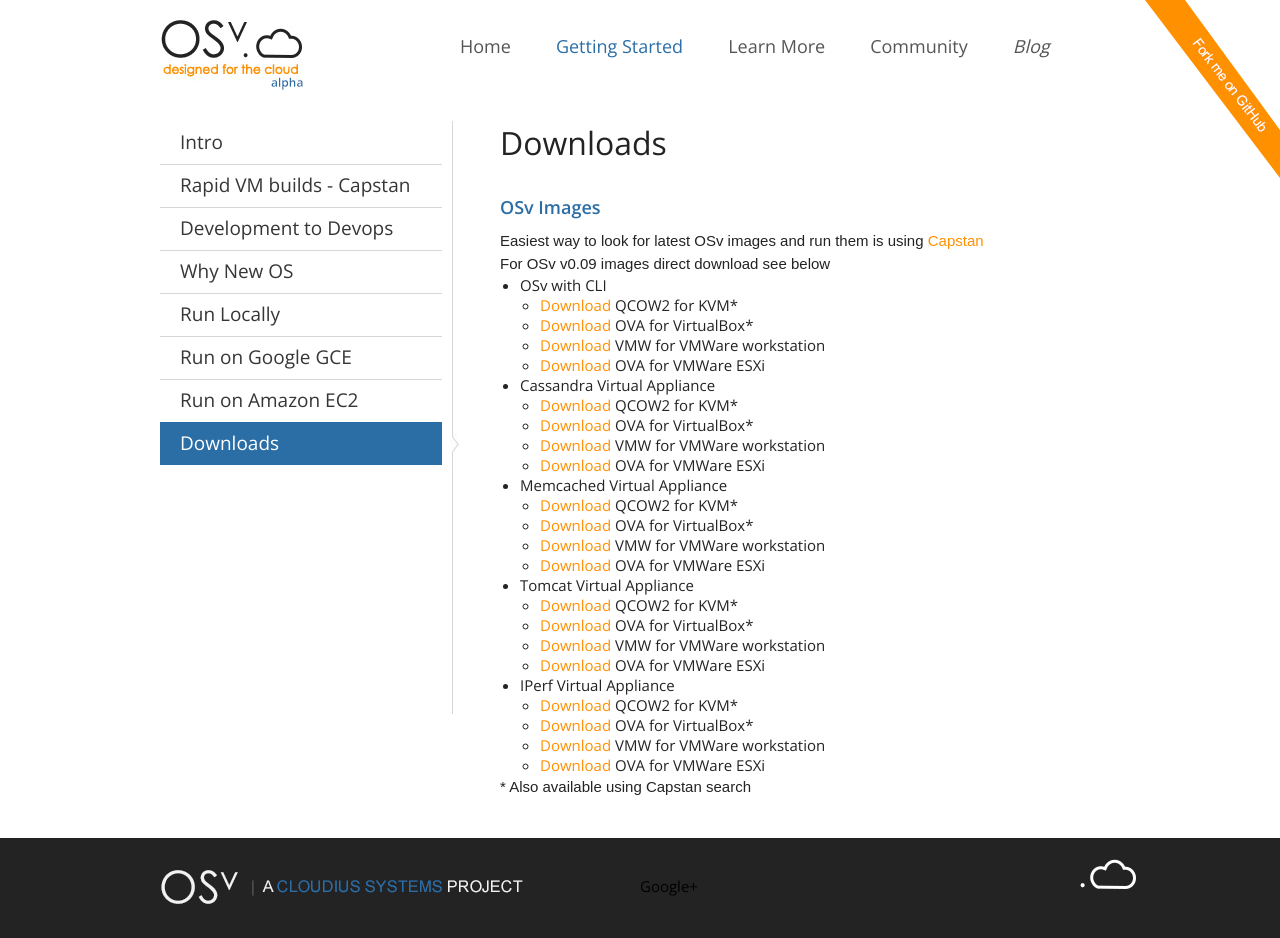
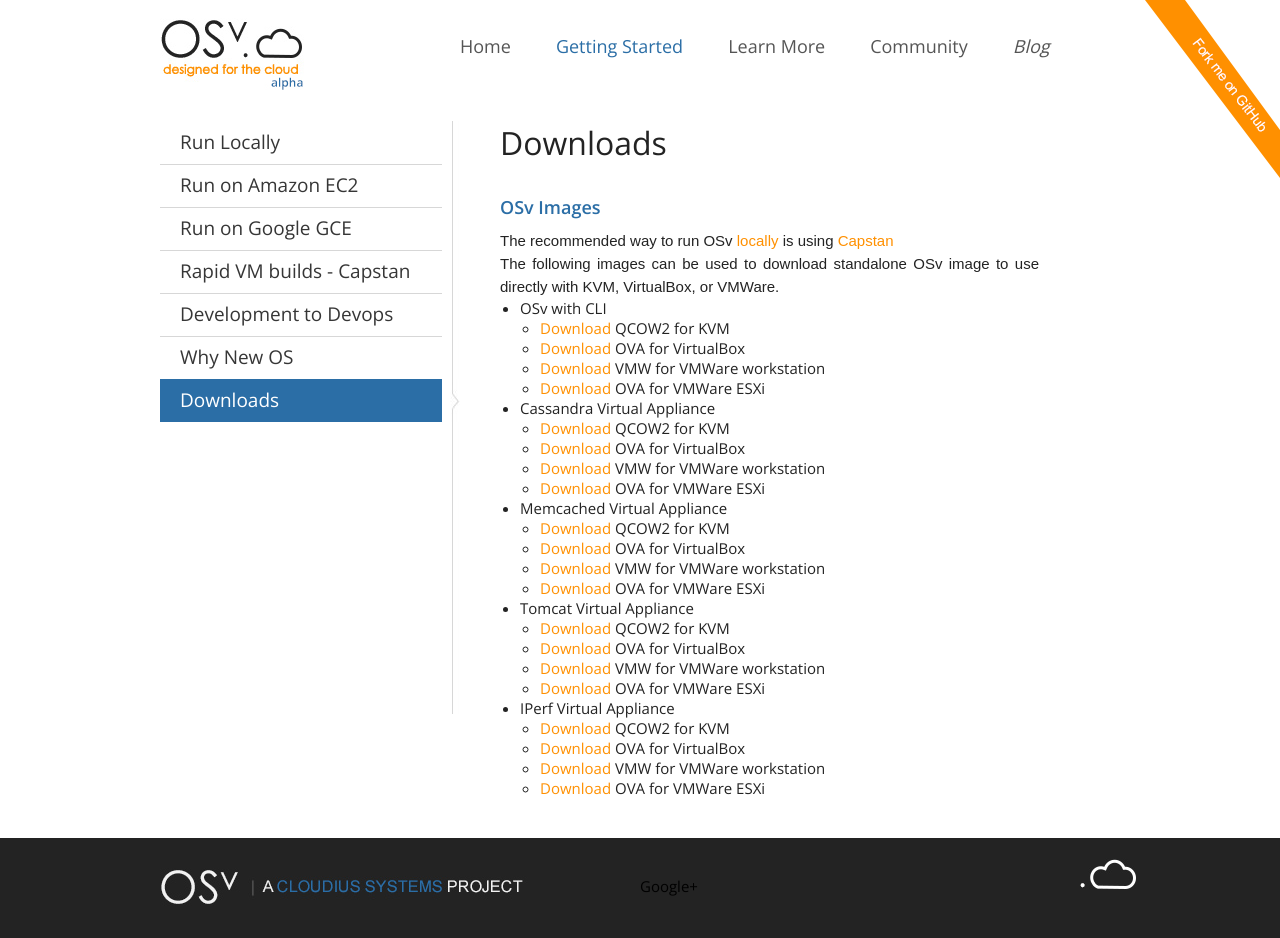
Before and after one commit to osv-io/osv-io.github.io, a Jekyll site: the page built from _posts/started/0000-01-20-downloads.md, in a window 1280 px wide. Built offline with Jekyll 4.4.1, drawn with Linux system fonts in a browser that asks for light colours.

Commit message:
update run locally to install and run Capstan

```diff
--- a/_posts/started/0000-01-20-downloads.md
+++ b/_posts/started/0000-01-20-downloads.md
@@ -22,42 +22,45 @@ cassandra: http://downloads.osv.io.s3.amazonaws.com/cloudius/osv-cassandra/osv-c
 ---
 
 ### OSv Images
-Easiest way to look for latest OSv images and run them is using [Capstan](/capstan)
+The recommended way to run OSv [locally](/run-locally)
+is using [Capstan](/capstan)
 
-For OSv v0.09 images direct download see below
+
+The following images can be used to download standalone OSv image to
+use directly with KVM, VirtualBox, or VMWare.
+
+<!--more-->
 
 * OSv with CLI
-  * [Download]({{page.osv}}{{page.qcow}}) QCOW2 for KVM*
-  * [Download]({{page.osv}}{{page.vbox}}) OVA for VirtualBox*
+  * [Download]({{page.osv}}{{page.qcow}}) QCOW2 for KVM
+  * [Download]({{page.osv}}{{page.vbox}}) OVA for VirtualBox
   * [Download]({{page.osv}}{{page.vmw}}) VMW for VMWare workstation
   * [Download]({{page.osv}}{{page.esx}}) OVA for VMWare ESXi
 
 
 * Cassandra Virtual Appliance
-  * [Download]({{page.cassandra}}{{page.qcow}}) QCOW2 for KVM*
-  * [Download]({{page.cassandra}}{{page.vbox}}) OVA for VirtualBox*
+  * [Download]({{page.cassandra}}{{page.qcow}}) QCOW2 for KVM
+  * [Download]({{page.cassandra}}{{page.vbox}}) OVA for VirtualBox
   * [Download]({{page.cassandra}}{{page.vmw}}) VMW for VMWare workstation
   * [Download]({{page.cassandra}}{{page.esx}}) OVA for VMWare ESXi
 
 
 * Memcached Virtual Appliance
-  * [Download]({{page.mem}}{{page.qcow}}) QCOW2 for KVM*
-  * [Download]({{page.mem}}{{page.vbox}}) OVA for VirtualBox*
+  * [Download]({{page.mem}}{{page.qcow}}) QCOW2 for KVM
+  * [Download]({{page.mem}}{{page.vbox}}) OVA for VirtualBox
   * [Download]({{page.mem}}{{page.vmw}}) VMW for VMWare workstation
   * [Download]({{page.mem}}{{page.esx}}) OVA for VMWare ESXi
 
 
 * Tomcat Virtual Appliance
-  * [Download]({{page.tomcat}}{{page.qcow}}) QCOW2 for KVM*
-  * [Download]({{page.tomcat}}{{page.vbox}}) OVA for VirtualBox*
+  * [Download]({{page.tomcat}}{{page.qcow}}) QCOW2 for KVM
+  * [Download]({{page.tomcat}}{{page.vbox}}) OVA for VirtualBox
   * [Download]({{page.tomcat}}{{page.vmw}}) VMW for VMWare workstation
   * [Download]({{page.tomcat}}{{page.esx}}) OVA for VMWare ESXi
 
 
 * IPerf Virtual Appliance
-  * [Download]({{page.iperf}}{{page.qcow}}) QCOW2 for KVM*
-  * [Download]({{page.iperf}}{{page.vbox}}) OVA for VirtualBox*
+  * [Download]({{page.iperf}}{{page.qcow}}) QCOW2 for KVM
+  * [Download]({{page.iperf}}{{page.vbox}}) OVA for VirtualBox
   * [Download]({{page.iperf}}{{page.vmw}}) VMW for VMWare workstation
   * [Download]({{page.iperf}}{{page.esx}}) OVA for VMWare ESXi
-
-\* Also available using Capstan search
```
Also changed, not shown: _includes/cloud-me.md (+1 -1 lines), _includes/run-me.md (+1 -1 lines), _posts/started/2014-02-10-run-locally.md (deleted, +0 -37 lines), _posts/started/2014-02-10-why-new-os.md (+11 -1 lines), _posts/started/2014-03-21-intro.md (deleted, +0 -19 lines), _posts/started/2014-06-08-run-locally.md (added, +48 -0 lines), _posts/started/2014-06-06-gce.markdown (renamed from _posts/started/0000-01-26-gce.markdown), _posts/started/2014-06-07-amazon-ec2.markdown (renamed from _posts/started/0000-01-25-amazon-ec2.markdown).
